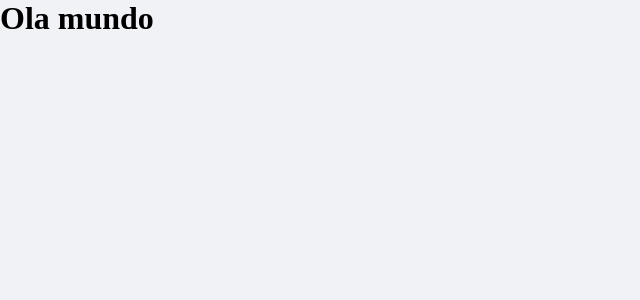
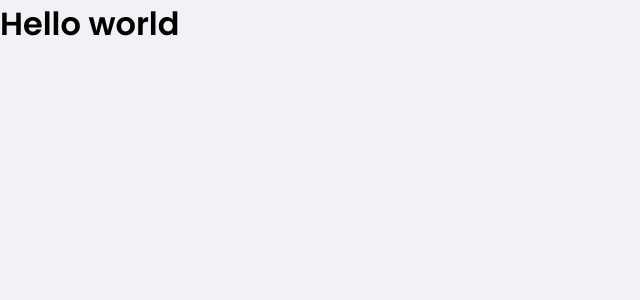
Before and after one commit to gcolares95/dt_money_ignite, a React (Create React App) app: page / in a window 1280 px wide. Shown: the top 300 px of the page, without its empty margins (0-640 px from the left). Built offline with nearby package versions, Linux system fonts and the light colour scheme.

Commit message:
Configurando fonte com GlobalStyle

```diff
--- a/public/index.html
+++ b/public/index.html
@@ -1,17 +1,22 @@
 <!DOCTYPE html>
 <html lang="en">
   <head>
+    <link rel="preconnect" href="https://fonts.googleapis.com">
+    <link rel="preconnect" href="https://fonts.gstatic.com" crossorigin>
+
     <meta charset="utf-8" />
     <link rel="icon" href="%PUBLIC_URL%/favicon.ico" />
     <meta name="viewport" content="width=device-width, initial-scale=1" />
 
     <link rel="shortcut icon" href="favicon.png" type="image/png">
 
-    <title>React App</title>
+    <title>Dtmoney</title>
+
+    <link href="https://fonts.googleapis.com/css2?family=Poppins:wght@400;600&family=Roboto&display=swap" rel="stylesheet">
   </head>
   <body>
     <noscript>You need to enable JavaScript to run this app.</noscript>
-    <div id="root">Dtmoney</div>
+    <div id="root"></div>
 
   </body>
 </html>
--- a/src/App.tsx
+++ b/src/App.tsx
@@ -4,7 +4,7 @@
   return (
     <div className="App">
       <GlobalStyle />
-      <h1>Ola mundo</h1>
+      <h1>Hello world</h1>
     </div>
   );
 }
--- a/src/styles/global.ts
+++ b/src/styles/global.ts
@@ -36,6 +36,15 @@
     -webkit-font-smoothing: antialiased;
   }
 
+  body, input, textarea, button {
+    font-family: 'Poppins', sans-serif;
+    font-weight: 400;
+  }
+
+  h1, h2, h3, h4, h5, h6, strong {
+    font-weight: 600;
+  }
+
   button {
     cursor: pointer;
   }
```
